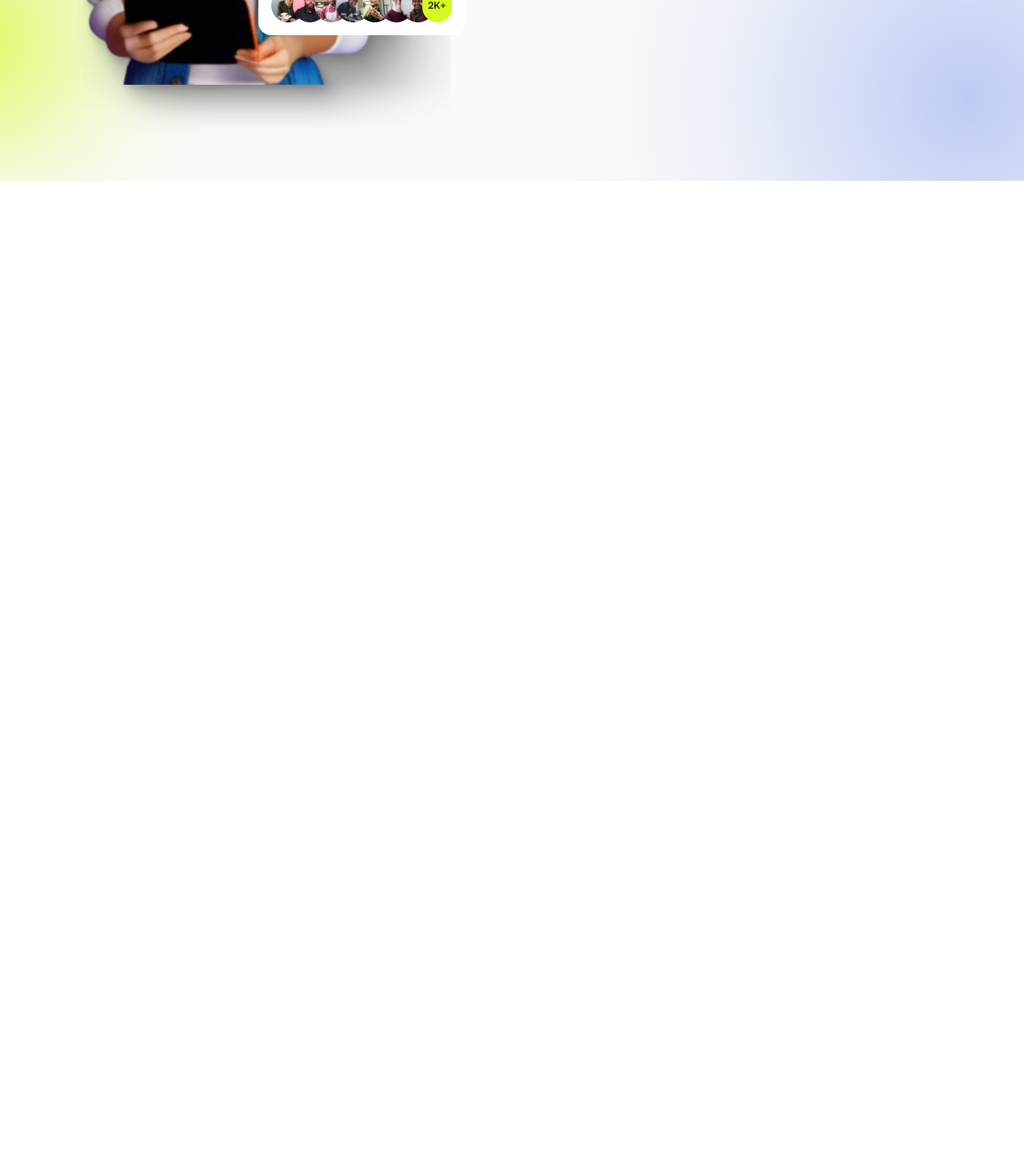
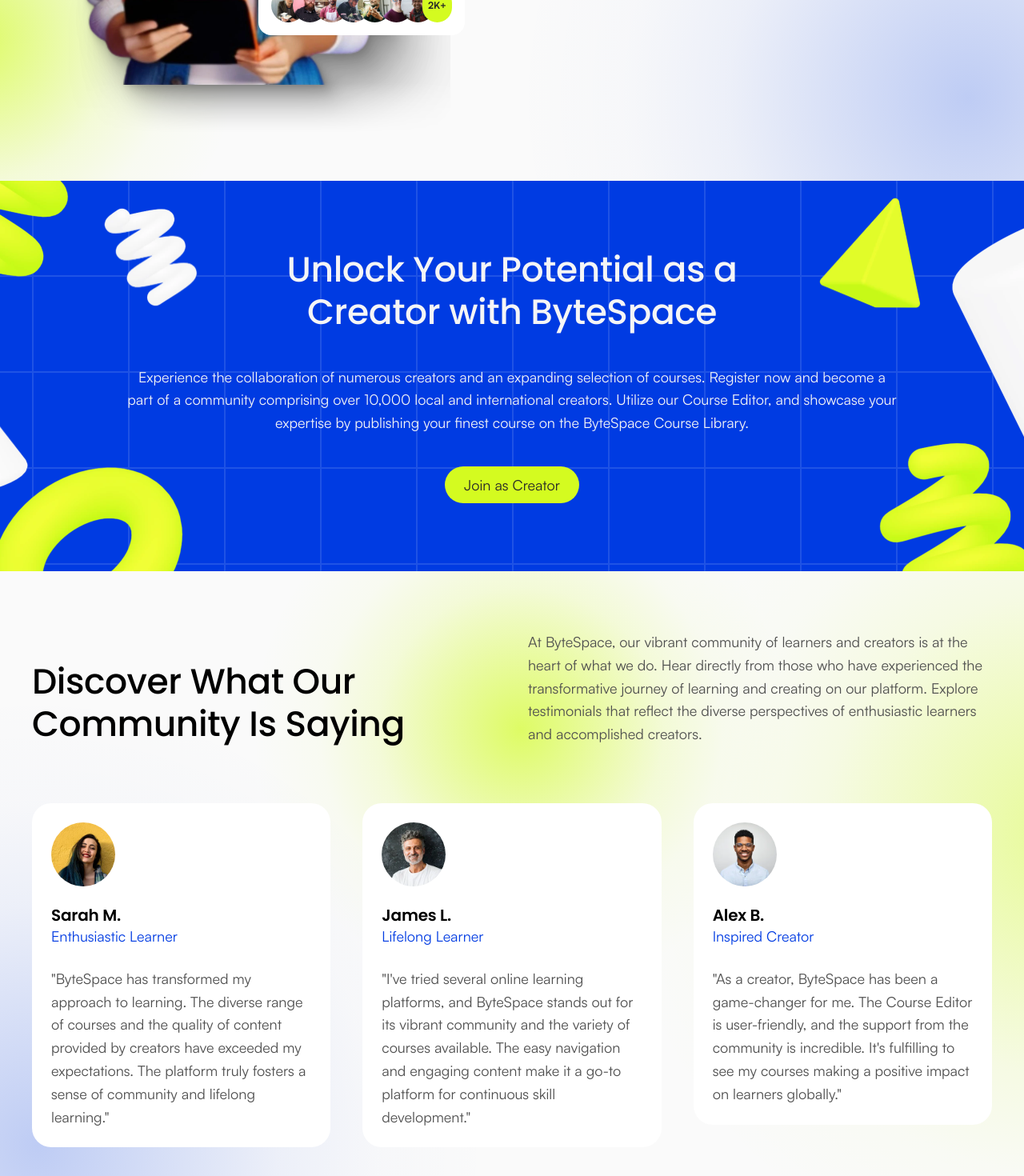
Before and after one commit to Saji-d/bytespace-learn, a Next.js app: page / in a window 1280 px wide. Shown: the part 2460-3930 px from the top of the page at 80% size. Before the commit the page ends 2686 px from the top, so only its background shows below. Built offline with nearby package versions, Linux system fonts and the light colour scheme.

Commit message:
feat: add creator cta and testimonials

```diff
--- a/src/components/sections/CreatorCta.tsx
+++ b/src/components/sections/CreatorCta.tsx
@@ -1,4 +1,54 @@
-// Placeholder — implemented in a follow-up commit.
+import { ButtonLink } from "@/components/ui/Button";
+import { Container } from "@/components/ui/Container";
+import { Decor } from "@/components/ui/Decor";
+import { GridBackdrop } from "@/components/ui/GridBackdrop";
+import { authNav, sectionIds } from "@/data/navigation";
+
+/** 3D ornaments placed on a centred 1440px stage (design coordinates). */
+function CtaOrnaments() {
+  return (
+    <div
+      aria-hidden="true"
+      className="pointer-events-none absolute inset-y-0 left-1/2 hidden w-[1440px] -translate-x-1/2 md:block"
+    >
+      <Decor name="squiggleLimeLg" className="top-[-98px] left-[-58px] w-[253.5px]" />
+      <Decor name="squiggleWhiteSm" className="top-[33.5px] left-[210px] w-[116.5px]" />
+      <Decor name="coneWhite" className="top-[240.6px] left-[-14.5px] w-[129.5px]" />
+      <Decor name="torusLime" className="top-[358.3px] left-[68.5px] w-[240px]" />
+      <Decor name="pyramidLime" className="top-[20.6px] left-[1104.4px] w-[126.5px]" />
+      <Decor name="cylinderWhite" className="top-[40.7px] left-[1270.4px] w-[274px]" />
+      <Decor name="squiggleLimeTall" className="top-[326.5px] left-[1178.5px] w-[192px]" />
+    </div>
+  );
+}
+
 export function CreatorCta() {
-  return <section aria-label="creators" />;
+  return (
+    <section
+      id={sectionIds.creators}
+      aria-labelledby="creator-cta-heading"
+      className="relative overflow-hidden bg-primary-800 py-16 text-neutral-50 sm:py-20 xl:pt-[85px] xl:pb-[85px]"
+    >
+      <GridBackdrop />
+      <CtaOrnaments />
+
+      <Container className="relative flex flex-col items-center text-center">
+        <h2
+          id="creator-cta-heading"
+          className="max-w-[600px] text-[2rem]/[1.2] sm:text-[2.5rem]/[1.2] lg:text-heading-m"
+        >
+          Unlock Your Potential as a Creator with ByteSpace
+        </h2>
+        <p className="mt-6 max-w-[964px] text-body-m sm:mt-10 sm:text-body-l">
+          Experience the collaboration of numerous creators and an expanding selection of courses.
+          Register now and become a part of a community comprising over 10,000 local and
+          international creators. Utilize our Course Editor, and showcase your expertise by
+          publishing your finest course on the ByteSpace Course Library.
+        </p>
+        <ButtonLink href={authNav.join.href} className="mt-8 sm:mt-10">
+          Join as Creator
+        </ButtonLink>
+      </Container>
+    </section>
+  );
 }
--- a/src/components/sections/Testimonials.tsx
+++ b/src/components/sections/Testimonials.tsx
@@ -1,4 +1,48 @@
-// Placeholder — implemented in a follow-up commit.
+import { GlowField, type Glow } from "@/components/growth/GlowField";
+import { TestimonialCard } from "@/components/testimonials/TestimonialCard";
+import { Container } from "@/components/ui/Container";
+import { sectionIds } from "@/data/navigation";
+import { testimonials } from "@/data/testimonials";
+
+const glows: Glow[] = [
+  { tone: "lime", x: 1410.5, y: 327.5, radius: 568.5, opacity: 0.4 },
+  { tone: "lime", x: 731, y: 198, radius: 336, opacity: 0.6 },
+  { tone: "blue", x: 126.5, y: 717.5, radius: 568.5, opacity: 0.24 },
+];
+
 export function Testimonials() {
-  return <section aria-label="testimonials" />;
+  return (
+    <section
+      id={sectionIds.testimonials}
+      aria-labelledby="testimonials-heading"
+      className="relative overflow-hidden bg-surface py-16 sm:py-20 xl:pt-[74px] xl:pb-[64px]"
+    >
+      <GlowField glows={glows} />
+
+      <Container className="relative">
+        <div className="grid gap-6 lg:grid-cols-2 lg:items-end lg:gap-10">
+          <h2
+            id="testimonials-heading"
+            className="text-[2rem]/[1.2] text-black sm:text-[2.5rem]/[1.2] lg:text-heading-m"
+          >
+            Discover What Our Community Is Saying
+          </h2>
+          <p className="text-body-m text-body sm:text-body-l">
+            At ByteSpace, our vibrant community of learners and creators is at the heart of what we
+            do. Hear directly from those who have experienced the transformative journey of learning
+            and creating on our platform. Explore testimonials that reflect the diverse perspectives
+            of enthusiastic learners and accomplished creators.
+          </p>
+        </div>
+
+        <ul className="mt-10 grid items-start gap-6 md:grid-cols-2 lg:mt-[72px] lg:grid-cols-3 lg:gap-10">
+          {testimonials.map((testimonial) => (
+            <li key={testimonial.name}>
+              <TestimonialCard testimonial={testimonial} />
+            </li>
+          ))}
+        </ul>
+      </Container>
+    </section>
+  );
 }
--- /dev/null
+++ b/src/components/testimonials/TestimonialCard.tsx
@@ -0,0 +1,35 @@
+import Image from "next/image";
+import type { Testimonial } from "@/data/testimonials";
+import { cn } from "@/lib/cn";
+
+export function TestimonialCard({
+  testimonial,
+  className,
+}: {
+  testimonial: Testimonial;
+  className?: string;
+}) {
+  const { name, role, avatar, quote } = testimonial;
+
+  return (
+    <figure className={cn("flex flex-col rounded-card bg-white p-6", className)}>
+      <Image
+        src={avatar.src}
+        alt=""
+        width={80}
+        height={80}
+        sizes="80px"
+        className="size-20 rounded-full object-cover"
+      />
+      <figcaption className="mt-6">
+        <p className="font-heading text-heading-xs font-semibold tracking-heading text-black">
+          {name}
+        </p>
+        <p className="text-body-l text-primary-800">{role}</p>
+      </figcaption>
+      <blockquote className="mt-6 text-body-m text-body sm:text-body-l">
+        <p>&quot;{quote}&quot;</p>
+      </blockquote>
+    </figure>
+  );
+}
--- /dev/null
+++ b/src/data/testimonials.ts
@@ -0,0 +1,32 @@
+import { testimonialAvatars, type Avatar } from "@/data/avatars";
+
+export type Testimonial = {
+  name: string;
+  role: string;
+  avatar: Avatar;
+  quote: string;
+};
+
+export const testimonials: Testimonial[] = [
+  {
+    name: "Sarah M.",
+    role: "Enthusiastic Learner",
+    avatar: testimonialAvatars.sarah,
+    quote:
+      "ByteSpace has transformed my approach to learning. The diverse range of courses and the quality of content provided by creators have exceeded my expectations. The platform truly fosters a sense of community and lifelong learning.",
+  },
+  {
+    name: "James L.",
+    role: "Lifelong Learner",
+    avatar: testimonialAvatars.james,
+    quote:
+      "I've tried several online learning platforms, and ByteSpace stands out for its vibrant community and the variety of courses available. The easy navigation and engaging content make it a go-to platform for continuous skill development.",
+  },
+  {
+    name: "Alex B.",
+    role: "Inspired Creator",
+    avatar: testimonialAvatars.alex,
+    quote:
+      "As a creator, ByteSpace has been a game-changer for me. The Course Editor is user-friendly, and the support from the community is incredible. It's fulfilling to see my courses making a positive impact on learners globally.",
+  },
+];
```
